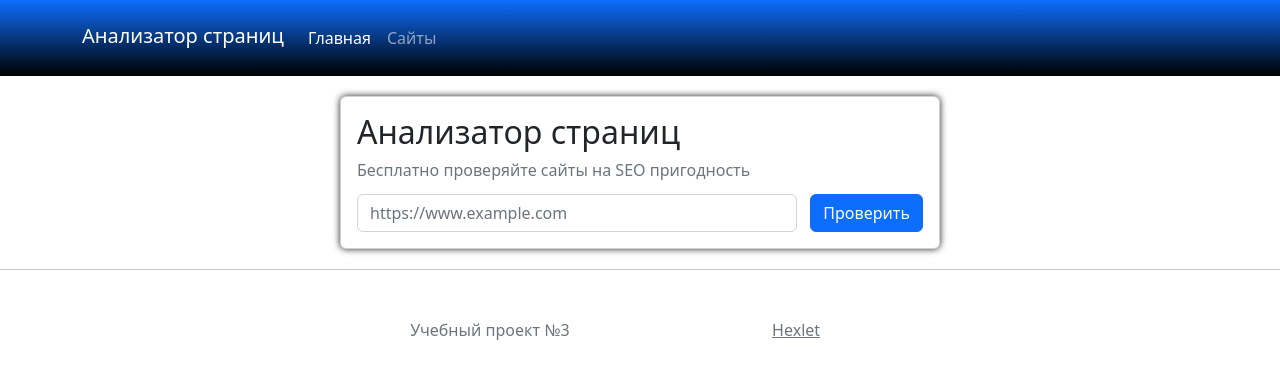
After one commit to barsheel/php-project-9, a PHP site: template templates/index.twig in a window 1280 px wide. The commit adds this page. Shown: the top 379 px of the page. Run offline with PHP 8.4, Linux system fonts and the light colour scheme; the template is opened without the code that fills it, so the values that code supplies are empty; some libraries are stand-ins or nearby versions.

Commit message:
install twig and create index page
- install twig and dependecies in composer
- create index.twig
- add handler

```diff
--- a/composer.json
+++ b/composer.json
@@ -12,7 +12,9 @@
         "slim/psr7": "^1.7",
         "slim/http": "^1.4",
         "slim/php-view": "^3.4",
-        "php-di/php-di": "^7.0"
+        "php-di/php-di": "^7.0",
+        "twig/twig": "^3.0",
+        "slim/twig-view": "^3.4"
     },
     "require-dev": {
         "squizlabs/php_codesniffer": "^3.13",
--- /dev/null
+++ b/templates/index.twig
@@ -0,0 +1,49 @@
+<!DOCTYPE html>
+<html lang="en">
+
+<head>
+    <meta charset="utf-8">
+    <meta name="viewport" content="width=device-width, initial-scale=1.0, shrink-to-fit=no">
+    <title>hexlet-3-project</title>
+    <link rel="stylesheet" href="https://cdn.jsdelivr.net/npm/bootstrap@5.2.0/dist/css/bootstrap.min.css">
+    <link rel="stylesheet" href="assets/css/Footer-Clean-icons.css">
+</head>
+
+<body>
+    <nav class="navbar navbar-dark navbar-expand-md bg-dark py-3" style="text-align: left;background: linear-gradient(var(--bs-link-color), #000000);color: rgb(33, 37, 41);">
+        <div class="container"><a class="navbar-brand d-flex align-items-center" href="#"><span style="height: 34px;">Анализатор страниц</span></a><button data-bs-toggle="collapse" class="navbar-toggler" data-bs-target="#navcol-5"><span class="visually-hidden">Toggle navigation</span><span class="navbar-toggler-icon"></span></button>
+            <div class="collapse navbar-collapse" id="navcol-5" style="text-align: left;margin-top: -1px;">
+                <ul class="navbar-nav" style="text-align: left;">
+                    <li class="nav-item"><a class="nav-link active" href="#" style="text-align: left;position: sticky;display: block;">Главная</a></li>
+                    <li class="nav-item" style="text-align: left;position: sticky;display: block;"><a class="nav-link" href="#" style="text-align: left;position: sticky;display: block;">Сайты</a></li>
+                </ul>
+            </div>
+        </div>
+    </nav>
+    <div class="card d-xxl-flex flex-wrap mx-auto justify-content-xxl-center align-items-xxl-start" style="box-shadow: 0px 0px 7px;position: relative;margin: 20px;min-width: 300px;margin-right: 20px;margin-left: 20px;max-width: 600px;">
+        <div class="card-body">
+            <h2 class="card-title">Анализатор страниц</h2>
+            <h6 class="text-muted card-subtitle mb-2" style="line-height: 30.2px;">Бесплатно проверяйте сайты на SEO пригодность</h6>
+            <form class="d-flex d-xxl-flex" method="post" enctype="application/x-www-form-urlencoded"><input class="form-control" type="text" placeholder="https://www.example.com" name="url[name]"><button class="btn btn-primary" type="submit" style="margin-left: 13px;">Проверить</button></form>
+        </div>
+    </div>
+    <hr>
+    <footer class="text-center d-xl-flex mx-auto py-4" style="max-width: 600px;">
+        <div class="container">
+            <div class="row d-xxl-flex justify-content-evenly justify-content-xxl-center">
+                <div class="col">
+                    <p class="text-muted my-2">Учебный проект №3</p>
+                </div>
+                <div class="col">
+                    <ul class="list-inline my-2">
+                        <li class="list-inline-item"></li>
+                        <li class="list-inline-item"><a class="link-secondary" href="#">Hexlet</a></li>
+                    </ul>
+                </div>
+            </div>
+        </div>
+    </footer>
+    <script src="https://cdn.jsdelivr.net/npm/bootstrap@5.2.0/dist/js/bootstrap.bundle.min.js"></script>
+</body>
+
+</html>
```
Also changed, not shown: public/index.php (+25 -4 lines), 1 other file.
